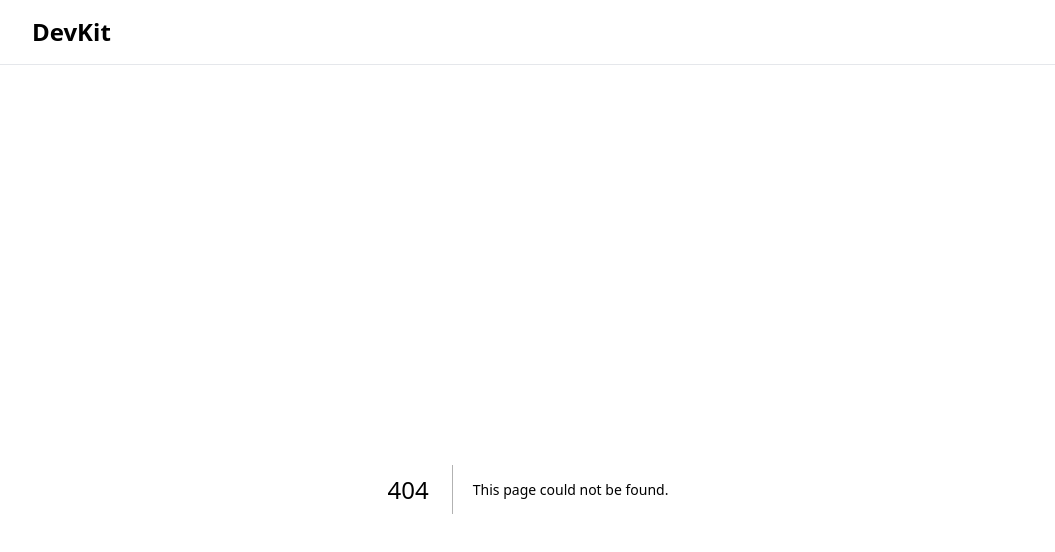
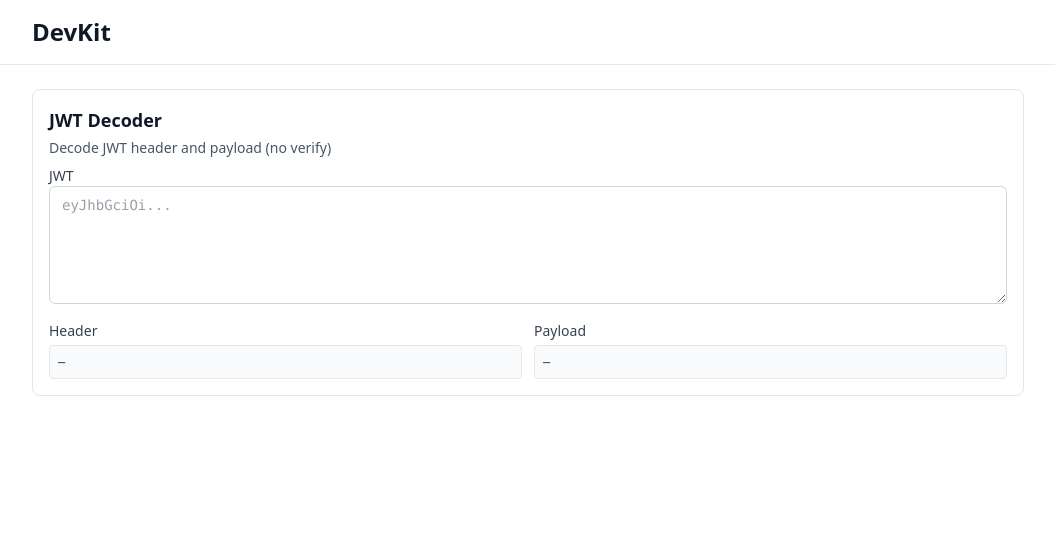
Before and after one commit to Dhruv2mars/devkit, a Next.js app: page /tools/jwt in a window 1280 px wide. Before the commit this address had no page. Shown: the top 552 px of the page, without its empty margins (112-1167 px from the left). Built offline with nearby package versions, Linux system fonts and the light colour scheme.

Commit message:
feat(jwt): add JWT decoder (header/payload) UI + lib

```diff
--- /dev/null
+++ b/src/app/tools/jwt/page.tsx
@@ -0,0 +1,35 @@
+"use client";
+
+import ToolCard from "@/components/ToolCard";
+import { decodeJwtPart, splitJwt } from "@/lib/jwt";
+import React from "react";
+
+export default function JwtToolPage() {
+  const [token, setToken] = React.useState("");
+  const parts = splitJwt(token);
+  const header = parts ? decodeJwtPart(parts[0]) : null;
+  const payload = parts ? decodeJwtPart(parts[1]) : null;
+
+  return (
+    <ToolCard title="JWT Decoder" description="Decode JWT header and payload (no verify)">
+      <div className="grid gap-3 md:grid-cols-2">
+        <label className="md:col-span-2">
+          JWT
+          <textarea className="font-mono" rows={5} value={token} onChange={(e) => setToken(e.target.value)} placeholder="eyJhbGciOi..." />
+        </label>
+        <div>
+          <div className="text-sm font-medium text-gray-700">Header</div>
+          <pre className="mt-1 rounded border border-gray-200 bg-gray-50 p-2 text-xs overflow-x-auto">
+{header ? (header.ok ? JSON.stringify(header.json, null, 2) : `Error: ${header.error}`) : "—"}
+          </pre>
+        </div>
+        <div>
+          <div className="text-sm font-medium text-gray-700">Payload</div>
+          <pre className="mt-1 rounded border border-gray-200 bg-gray-50 p-2 text-xs overflow-x-auto">
+{payload ? (payload.ok ? JSON.stringify(payload.json, null, 2) : `Error: ${payload.error}`) : "—"}
+          </pre>
+        </div>
+      </div>
+    </ToolCard>
+  );
+}
--- /dev/null
+++ b/src/lib/jwt.ts
@@ -0,0 +1,29 @@
+export type DecodedPart = {
+  ok: true;
+  json: unknown;
+} | { ok: false; error: string };
+
+function b64urlToUtf8(input: string): string {
+  // base64url -> base64
+  const b64 = input.replace(/-/g, "+").replace(/_/g, "/").padEnd(Math.ceil(input.length / 4) * 4, "=");
+  const bin = typeof atob !== "undefined" ? atob(b64) : Buffer.from(b64, "base64").toString("binary");
+  const bytes = new Uint8Array(bin.length);
+  for (let i = 0; i < bin.length; i++) bytes[i] = bin.charCodeAt(i);
+  if (typeof TextDecoder !== "undefined") return new TextDecoder().decode(bytes);
+  return Buffer.from(bytes).toString("utf8");
+}
+
+export function decodeJwtPart(part: string): DecodedPart {
+  try {
+    const json = JSON.parse(b64urlToUtf8(part));
+    return { ok: true, json };
+  } catch (e) {
+    return { ok: false, error: (e as Error).message };
+  }
+}
+
+export function splitJwt(token: string): string[] | null {
+  const parts = token.trim().split(".");
+  if (parts.length < 2) return null;
+  return parts;
+}
```
